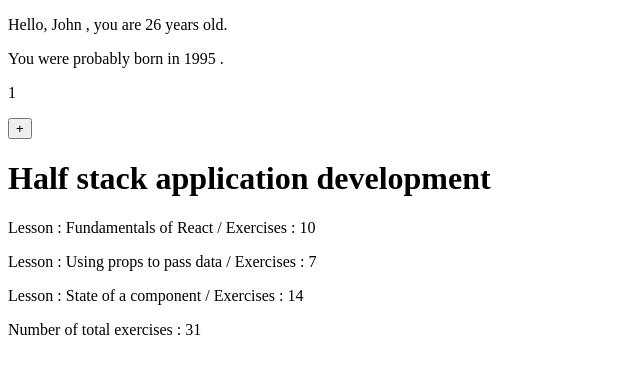
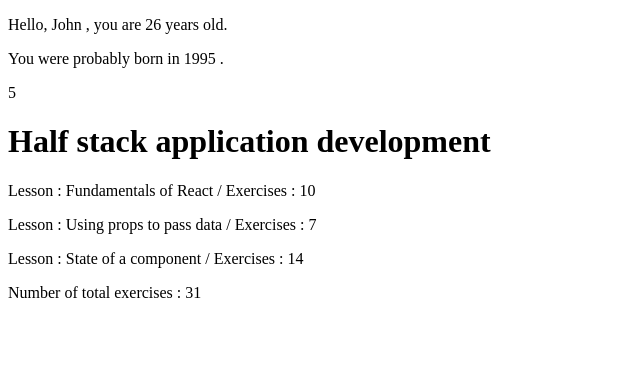
Before and after one commit to JDixon1995/Half-Stack-Dev-Environment, a React (Create React App) app in the folder half-stack/: page / in a window 1280 px wide. Shown: the top 374 px of the page, without its empty margins (0-640 px from the left). Built offline with nearby package versions, Linux system fonts and the light colour scheme.

Commit message:
removed Counter component, and added counter functionality to index.js

```diff
--- a/half-stack/src/App.js
+++ b/half-stack/src/App.js
@@ -3,9 +3,8 @@ import Header from './components/Header.js';
 import Content from './components/Content.js';
 import Total from './components/Total.js';
 import Hello from './components/Hello.js';
-import Counter from './components/Counter.js';
 
-const App = () => {
+const App = (htmlcounter) => {
   const course = 'Half stack application development';
   const part1 = 'Fundamentals of React';
   const exercises1 = 10;
@@ -19,11 +18,12 @@ const App = () => {
     age: 26
   }
 
+  const {counter} = htmlcounter;
 
   return (
     <div>
       <Hello object={object} />
-      <Counter />
+      <div>{counter}</div>
       <Header course={course}/>
       <Content part1={part1} part2={part2} part3={part3} exercises1={exercises1} exercises2={exercises2} exercises3={exercises3}/>
       <Total exercises1={exercises1} exercises2={exercises2} exercises3={exercises3} />
--- a/half-stack/src/components/Counter.js
+++ /dev/null
@@ -1,15 +0,0 @@
-const Counter = () => {
-
-    let counter = 1;
-
-    const increaseCount = () => counter += 1;
-
-    return (
-        <div>
-            <p>{counter}</p>
-            <button onClick={increaseCount}>+</button>
-        </div>
-    )
-}
-
-export default Counter;
--- a/half-stack/src/index.js
+++ b/half-stack/src/index.js
@@ -2,8 +2,19 @@ import React from 'react';
 import ReactDOM from 'react-dom';
 import App from './App';
 
+let counter = 1;
 
 ReactDOM.render(
-    <App />,
+    <App counter={counter} />,
   document.getElementById('root')
 );
+
+const refresh = () => {
+  ReactDOM.render(<App counter={counter} />,
+    document.getElementById('root'))
+}
+
+setInterval(() => {
+  refresh();
+  counter += 1;
+}, 1000)
```
